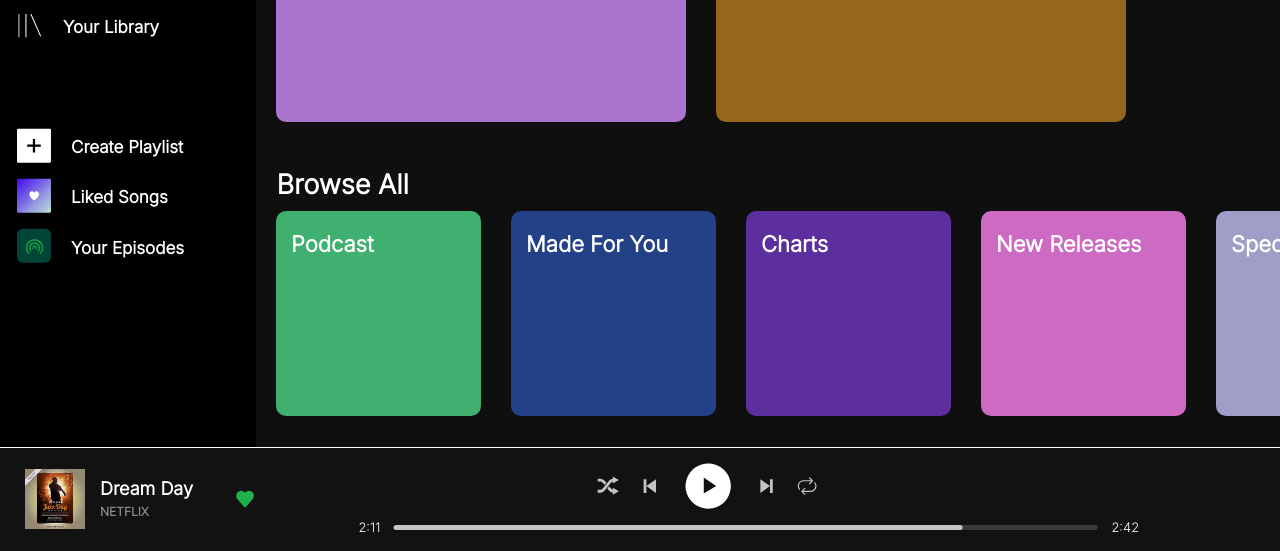
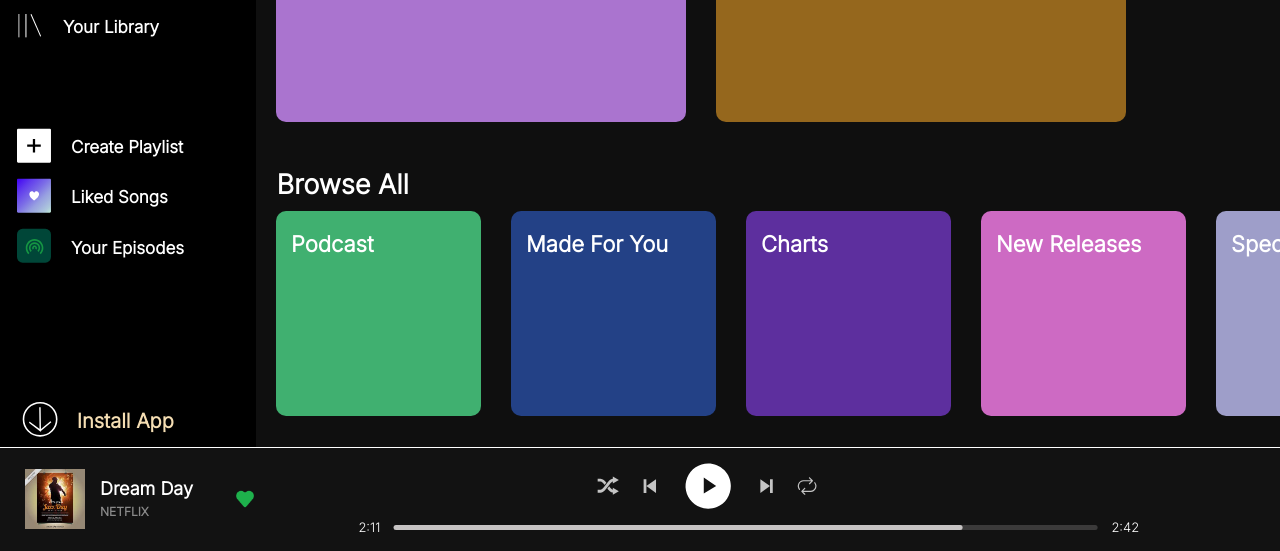
Before and after one commit to Binit06/Replica_1, a plain HTML site: page index.html in a window 1280 px wide. Shown: the part 249-800 px from the top of the page. Drawn offline with Linux system fonts and the light colour scheme.

Commit message:
Install App Icon Added

```diff
--- a/Style.css
+++ b/Style.css
@@ -3,7 +3,7 @@
 body{
     margin: 0;
     padding: 0;
-    overflow: hidden;
+    /* overflow: hidden; */
 }
 
 .NavBar{
--- a/index.html
+++ b/index.html
@@ -104,8 +104,42 @@
                 Your Episodes
             </div>
         </div>
-        <div class="InstallApp">
-            <img src="Download_Icon.png" alt="">
+        <div class="InstallApp" style="display: flex; align-items: center; padding-left: 8px;">
+            <div style="height: 100%; width: 20%; margin-right: 15px; object-fit: contain;">
+                <div style="scale: 2; transform: translateY(-10%);">
+                    <svg
+                    width="100%"
+                    height="100%"
+                    viewBox="0 0 210 297"
+                    version="1.1"
+                    id="svg1"
+                    inkscape:version="1.3 (0e150ed6c4, 2023-07-21)"
+                    sodipodi:docname="drawing.svg"
+                    xmlns:inkscape="http://www.inkscape.org/namespaces/inkscape"
+                    xmlns:sodipodi="http://sodipodi.sourceforge.net/DTD/sodipodi-0.dtd"
+                    xmlns="http://www.w3.org/2000/svg"
+                    xmlns:svg="http://www.w3.org/2000/svg">
+                    <defs
+                        id="defs1" />
+                    <g
+                        inkscape:label="Layer 1"
+                        inkscape:groupmode="layer"
+                        id="layer1">
+                        <circle
+                        style="fill:#ff0000;fill-rule:evenodd;stroke-width:3.565;fill-opacity:0;stroke:#ffffff;stroke-opacity:1;stroke-dasharray:none"
+                        id="path1"
+                        cx="107.40926"
+                        cy="149.07335"
+                        r="37.841698" />
+                        <path
+                        style="fill:none;stroke:#ffffff;stroke-width:3.265;stroke-linecap:butt;stroke-linejoin:miter;stroke-opacity:1;stroke-dasharray:none"
+                        d="m 107.02703,121.62566 0.76448,52.74903 -24.891262,-18.67802 24.916862,18.91349 24.19765,-19.79069 -23.21051,19.22076 -1.01474,0.53715"
+                        id="path2"
+                        sodipodi:nodetypes="ccccccc" />
+                    </g>
+                    </svg>
+                </div>
+            </div>
             Install App
         </div>
     </div>
```
